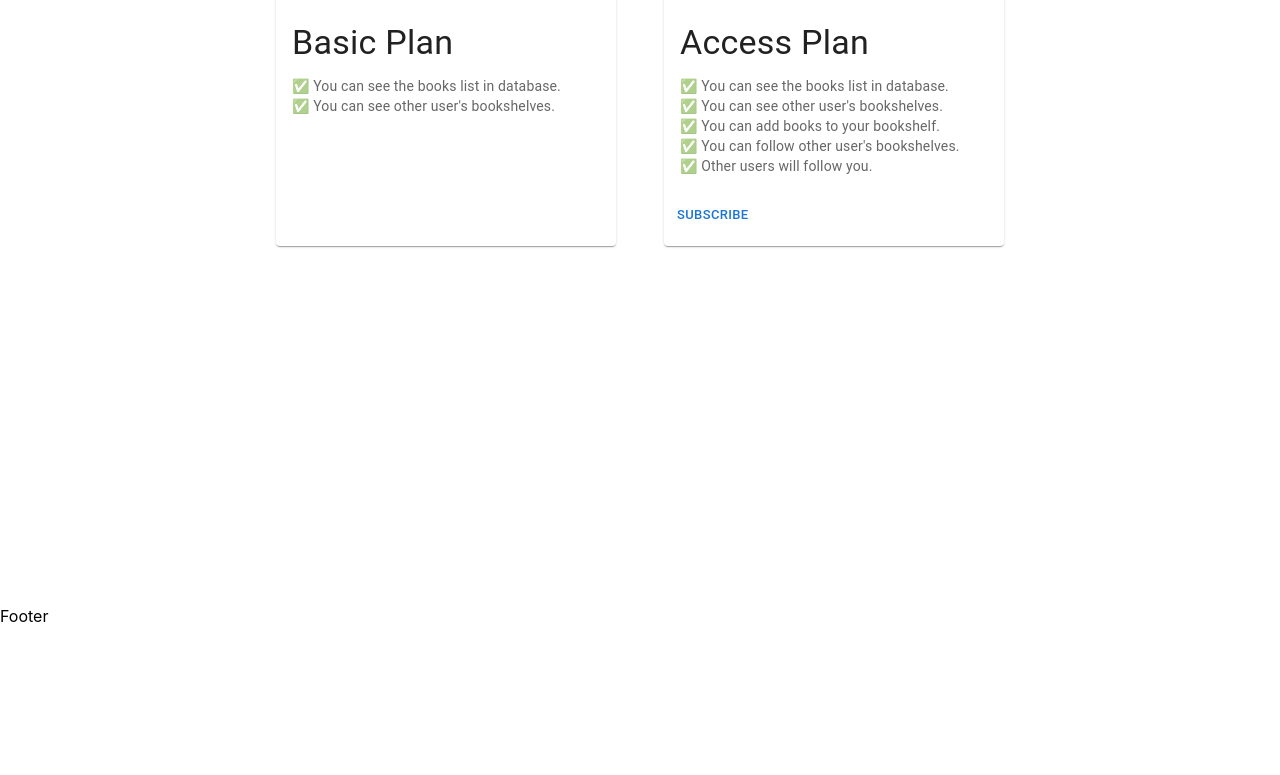
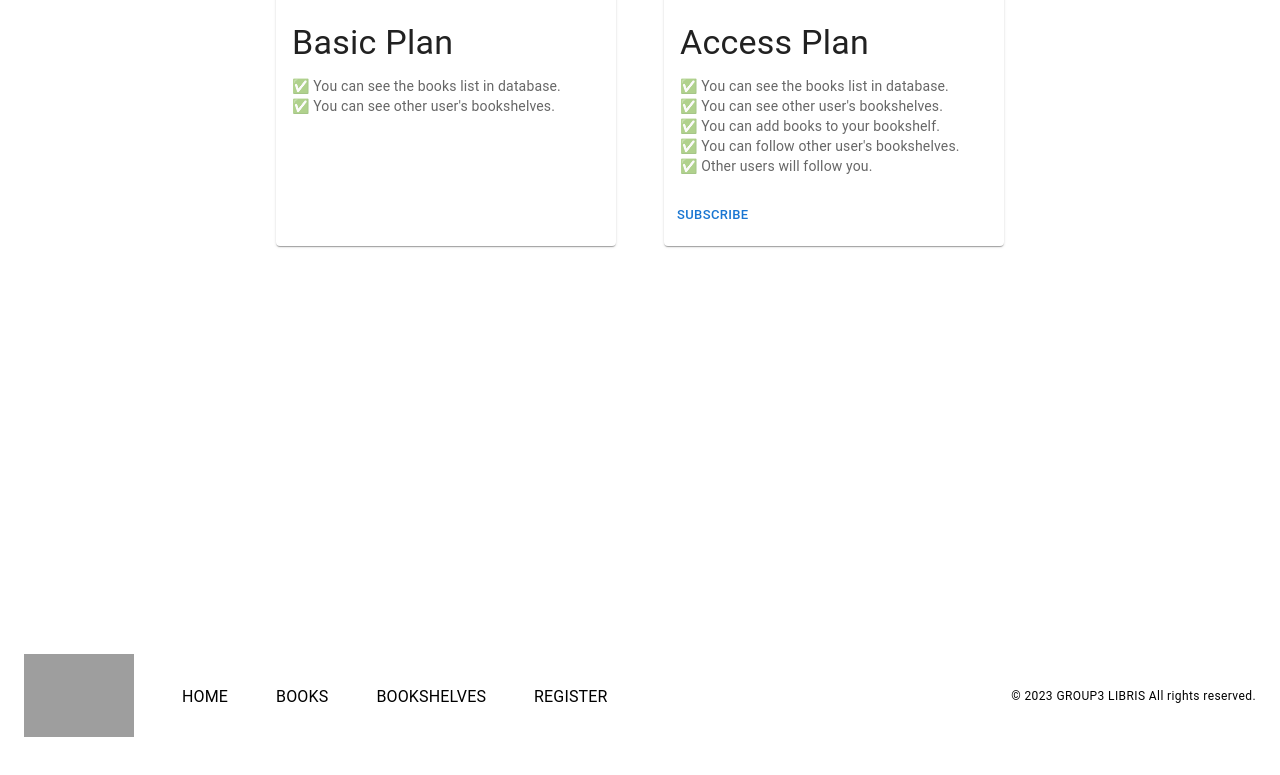
Before and after one commit to jacobsebastian1729/libris, a React (Create React App) app in the folder client/: page /subscription in a window 1280 px wide. Shown: the part 457-1232 px from the top of the page. Before the commit the page ends 1083 px from the top, so only its background shows below. Built offline with nearby package versions, Linux system fonts and the light colour scheme; grey boxes are pictures that could not be loaded.

Commit message:
footer done

```diff
--- a/client/src/App.tsx
+++ b/client/src/App.tsx
@@ -69,7 +69,7 @@ function App() {
             <Route path='/dashboard/books' element={<BooksBoard />} />
             <Route path='/subscription' element={<Subscription mode={mode}/>} />
           </Routes>
-          <Footer />
+          <Footer mode={mode}/>
         </BrowserRouter>
       </div>
     </ThemeProvider>
--- a/client/src/components/Footer/Footer.tsx
+++ b/client/src/components/Footer/Footer.tsx
@@ -1,7 +1,133 @@
-import React from 'react'
+import { makeStyles } from '@material-ui/core/styles';
+import Container from '@material-ui/core/Container';
+import Box from '@material-ui/core/Box';
+import Typography from '@material-ui/core/Typography';
+import Link from '@material-ui/core/Link';
 
-export default function Footer() {
+const useStyles = makeStyles((theme) => ({
+  rootBox: {
+    [theme.breakpoints.down('md')]: {
+      justifyContent: 'center',
+    },
+  },
+  footerNav: {
+    display: 'flex',
+    flexWrap: 'wrap',
+    justifyContent: 'center',
+    marginRight: 'auto',
+    marginLeft: theme.spacing(3),
+    marginBottom: theme.spacing(0),
+
+    [theme.breakpoints.down('md')]: {
+      width: '100%',
+      marginLeft: 'auto',
+      marginTop: theme.spacing(3),
+      marginBottom: theme.spacing(2),
+    },
+  },
+  footerLink: {
+    marginLeft: theme.spacing(3),
+    marginRight: theme.spacing(3),
+    [theme.breakpoints.down('md')]: {
+      marginBottom: theme.spacing(2),
+    },
+  },
+}));
+type Prop = {
+  mode: string;
+};
+export default function Footer({ mode }: Prop) {
+  const classes = useStyles();
+
+  const content = {
+    brand: { image: 'nereus-assets/img/nereus-light.png', width: 110 },
+    copy: '© 2023 GROUP3 LIBRIS All rights reserved.',
+    link1: 'HOME',
+    link2: 'BOOKS',
+    link3: 'BOOKSHELVES',
+    link4: 'REGISTER',
+  };
+
+  let brand;
+
+  if (content.brand.image) {
+    brand = (
+      <img src={content.brand.image} alt='' width={content.brand.width} />
+    );
+  }
+
   return (
-    <div>Footer</div>
-  )
+    <footer>
+      <Container maxWidth='lg'>
+        <Box
+          py={6}
+          display='flex'
+          flexWrap='wrap'
+          alignItems='center'
+          className={classes.rootBox}
+        >
+          <Link href='#' color='inherit' underline='none'>
+            {brand}
+          </Link>
+          <Box component='nav' className={classes.footerNav}>
+            <Link
+              href='/'
+              variant='body1'
+              style={{
+                color: mode === 'dark' ? 'white' : 'black',
+                textDecoration: 'none',
+              }}
+              className={classes.footerLink}
+            >
+              {content['link1']}
+            </Link>
+            <Link
+              href='/books'
+              variant='body1'
+              style={{
+                color: mode === 'dark' ? 'white' : 'black',
+                textDecoration: 'none',
+              }}
+              className={classes.footerLink}
+            >
+              {content['link2']}
+            </Link>
+            <Link
+              href='/bookshelves/all'
+              variant='body1'
+              style={{
+                color: mode === 'dark' ? 'white' : 'black',
+                textDecoration: 'none',
+              }}
+              className={classes.footerLink}
+            >
+              {content['link3']}
+            </Link>
+            <Link
+              href='/register'
+              variant='body1'
+              style={{
+                color: mode === 'dark' ? 'white' : 'black',
+                textDecoration: 'none',
+              }}
+              className={classes.footerLink}
+            >
+              {content['link4']}
+            </Link>
+          </Box>
+          <Typography
+            style={{
+              color: mode === 'dark' ? 'white' : 'black',
+              textDecoration: 'none',
+            }}
+            component='p'
+            variant='caption'
+            gutterBottom={false}
+          >
+            {content['copy']}
+          </Typography>
+        </Box>
+      </Container>
+    </footer>
+  );
 }
```
Also changed, not shown: 1 other file (tests, documents, lock files or other folders).
